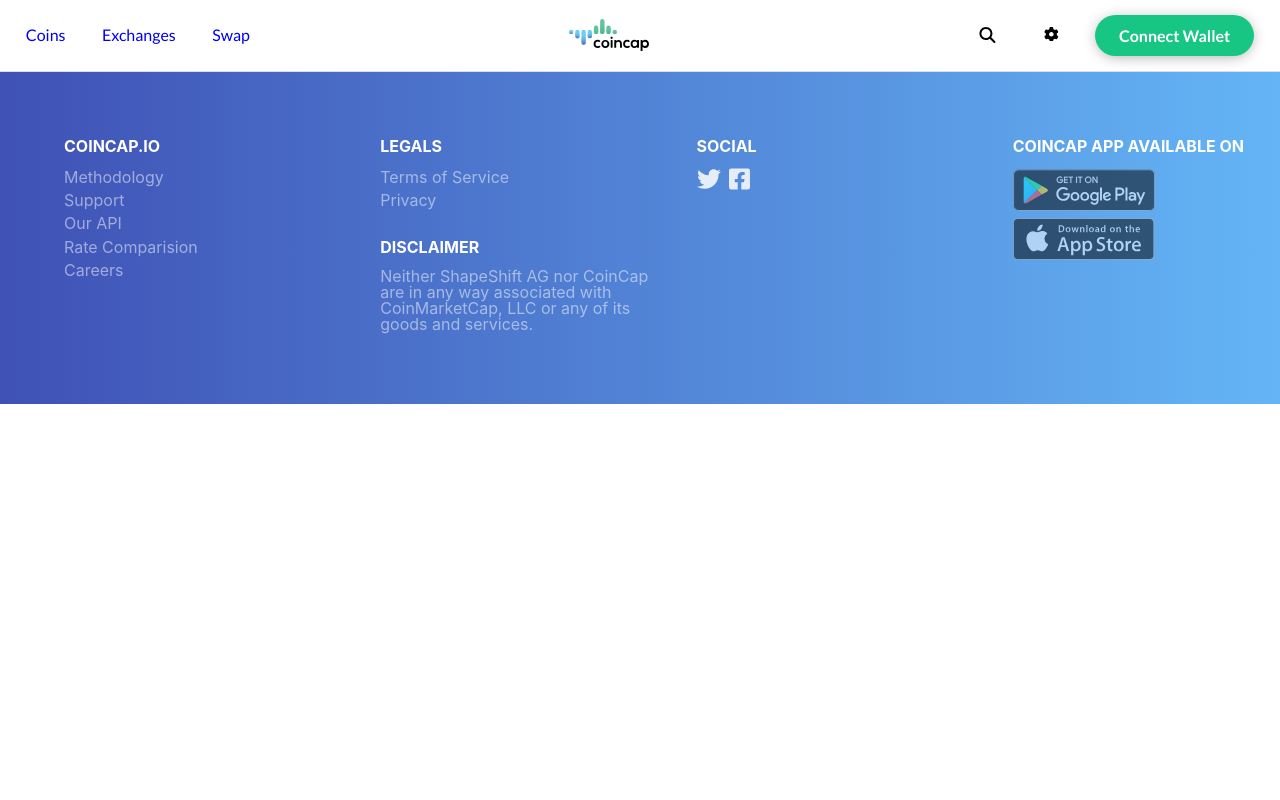
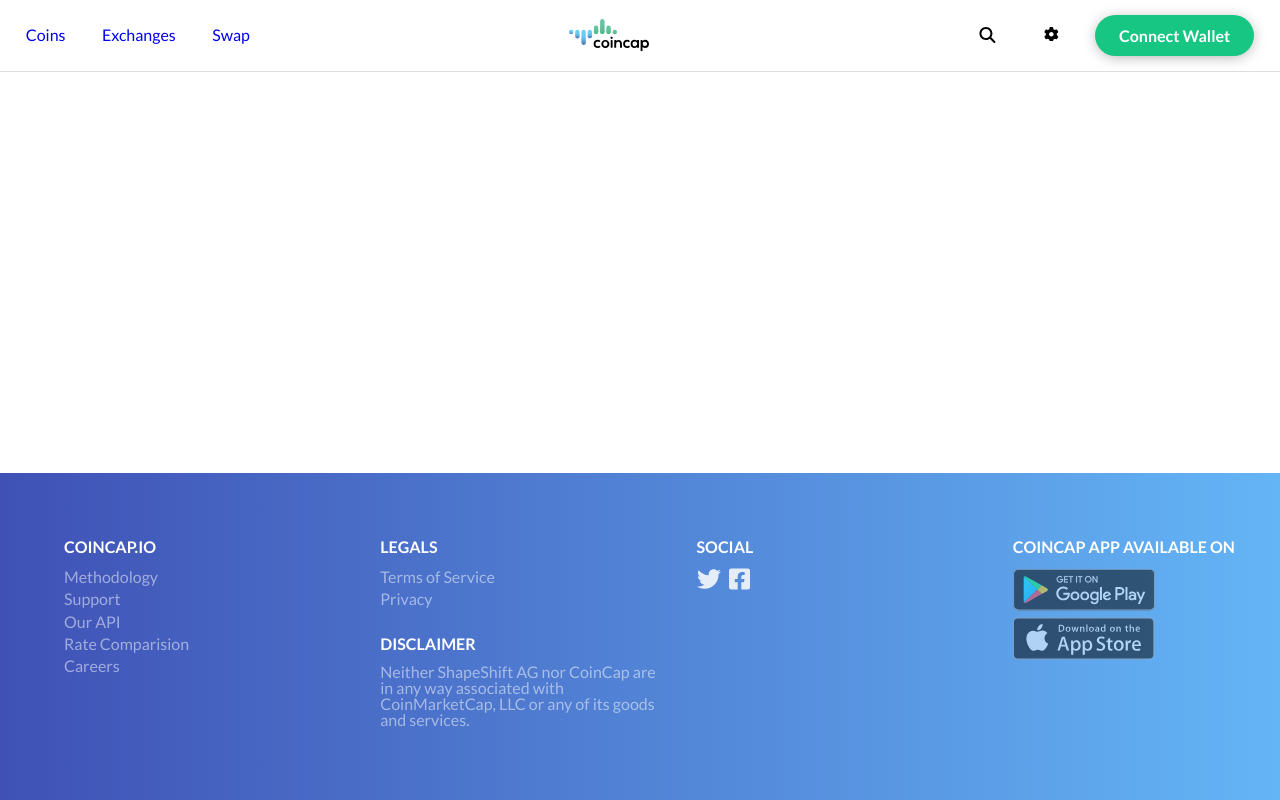
Before and after one commit to Rounak826/coincap_clone, a React (Create React App) app: page / in a window 1280 px wide. Shown: the top 800 px of the page. Built offline with nearby package versions, Linux system fonts and the light colour scheme.

Commit message:
Fixed position of navbar and footer , search input closing handler

```diff
--- a/src/App.css
+++ b/src/App.css
@@ -2,6 +2,7 @@
   display: flex;
   flex-direction: column;
   justify-content: space-between;
+  width: 100%;
 }
 a{
   text-decoration: none;
--- a/src/Components/Footer/Footer.css
+++ b/src/Components/Footer/Footer.css
@@ -1,6 +1,8 @@
 footer{
     width: 100%;
     padding: 3em;
+    position: absolute;
+    bottom: 0;
 }
 footer .container{
     display: flex;
--- a/src/Components/Navbar/Navbar.css
+++ b/src/Components/Navbar/Navbar.css
@@ -6,6 +6,10 @@
     border-top: 0;
     border-right: 0;
     border-left: 0;
+    position: fixed;
+    top: 0;
+    left:0;
+    background-color: #fff ;
 }
 nav .container{
     display: flex;
--- a/src/Components/SearchInput/SearchInput.jsx
+++ b/src/Components/SearchInput/SearchInput.jsx
@@ -1,15 +1,33 @@
-import React, { useRef, useState } from 'react'
+import React, { useEffect, useRef, useState } from 'react'
 import './SearchInput.css'
 import { ReactComponent as SearchIcon } from '../../assests/icons/search.svg'
 export default function SearchInput() {
     const inputRef = useRef()
+    const containerRef = useRef()
     const [active, setActive] = useState(false)
     const toggleActive = ()=>{
         setActive(true)
         inputRef.current.focus()
     }
+    const toggleInactive = ()=>{
+      setActive(false)
+
+    }
+    useEffect(() => {
+      const el = containerRef.current
+      let x = document.addEventListener('click',(e)=>{
+        const outside = !el.contains(e.target);
+        //console.log("clicked outside",outside)
+        if(outside) toggleInactive()
+      })
+
+      return () => {
+        document.removeEventListener('click',x)
+      }
+    }, [])
+
   return (
-    <div className={`input-container border ${active?'active':'inactive'} `}>
+    <div ref={containerRef} className={`input-container border ${active?'active':'inactive'} `}>
         <input ref={inputRef} type="text" />
         <SearchIcon onClick={toggleActive}/>
     </div>
--- a/src/index.css
+++ b/src/index.css
@@ -5,9 +5,7 @@
 }
 body {
   margin: 0;
-  font-family: -apple-system, BlinkMacSystemFont, 'Segoe UI', 'Roboto', 'Oxygen',
-    'Ubuntu', 'Cantarell', 'Fira Sans', 'Droid Sans', 'Helvetica Neue',
-    sans-serif;
+  font-family: Lato,Helvetica Neue,Arial,Helvetica,sans-serif;
   -webkit-font-smoothing: antialiased;
   -moz-osx-font-smoothing: grayscale;
 }
```
